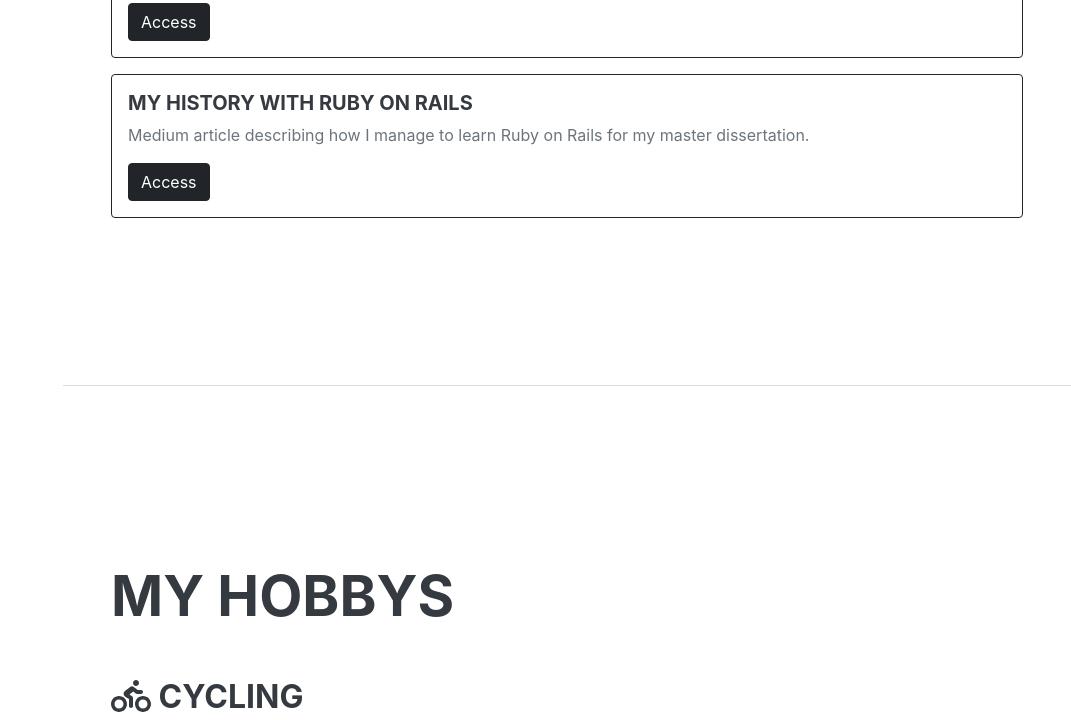
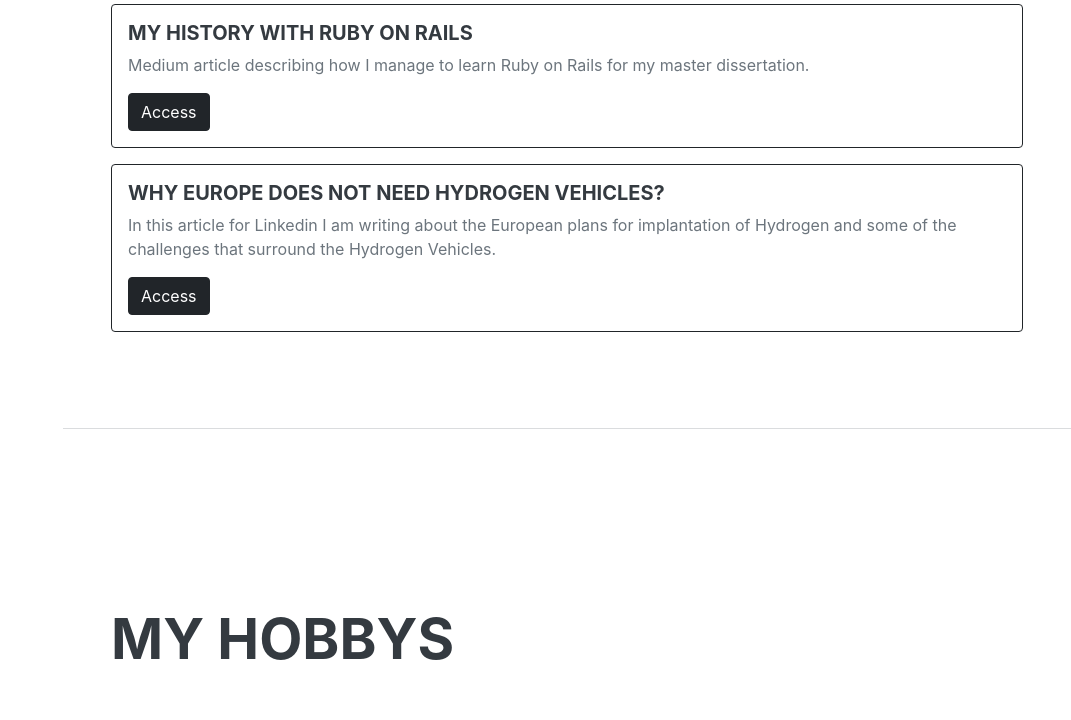
Before and after one commit to costa-kevin/costa-kevin.github.io, a plain HTML site: page index.html in a window 1280 px wide. Shown: the part 3031-3751 px from the top of the page, without its empty margins (209-1280 px from the left). Drawn offline with nearby package versions, Linux system fonts and the light colour scheme; a web font is replaced by a local one.

Commit message:
Update index.html

```diff
--- a/index.html
+++ b/index.html
@@ -187,6 +187,14 @@
                         </div>
                     </div>
                     <p></p>
+                    <div class="card border-dark">
+                        <div class="card-body">
+                          <h5 class="card-title">Why Europe does not need Hydrogen Vehicles?</h5>
+                          <p class="card-text">In this article for Linkedin I am writing about the European plans for implantation of Hydrogen and some of the challenges that surround the Hydrogen Vehicles.</p>
+                          <a href="https://www.linkedin.com/pulse/why-europe-does-need-hydrogen-vehicles-kevin-rabelo-costa" target="_blank" class="btn btn-dark">Access</a>
+                        </div>
+                    </div>
+                    <p></p>
                 </div>
             </section>
             <hr class="m-0" />
```
